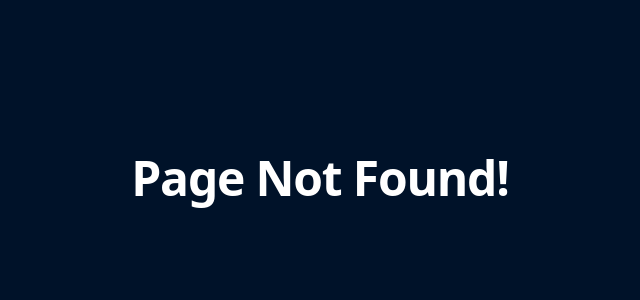
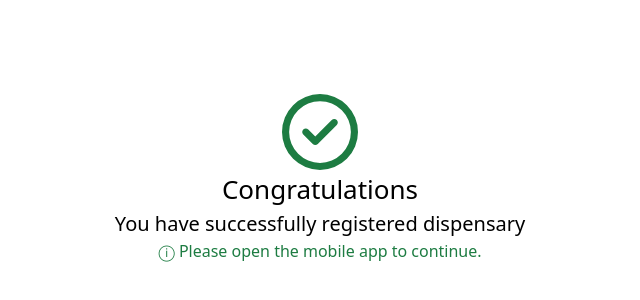
Before and after one commit to dignitestudios-dev/BuzzHub-SignUp, a React (Vite) app: page /subscribe-success in a window 1280 px wide. Before the commit this address had no page. Shown: the part 222-522 px from the top of the page, without its empty margins (320-960 px from the left). Built offline with nearby package versions, Linux system fonts and the light colour scheme.

Commit message:
success screens

```diff
--- a/src/App.jsx
+++ b/src/App.jsx
@@ -10,17 +10,19 @@ import RequestSuccessScreen from "./components/RequestSuccessScreen";
 import AddCard from "./pages/AddCard";
 import Login from "./pages/Login";
 import PageNotFound from "./pages/PageNotFound";
+import SubscriptionSuccess from "./pages/SubscriptionSuccess";
 
 function App() {
   return (
     <Routes>
       <Route path="/" element={<SignUp />} />
       <Route
-        path="/login/:token/:isSubscribed/:isApproved/:isSessionComplete/:isVerified"
+        path="/login/:token/:isSubscribed/:isApproved/:isVerified"
         element={<Login />}
       />
       <Route path="/verify-otp" element={<VerifyOtp />} />
-      <Route path="/success" element={<SuccessScreen />} />
+      <Route path="/verify-success" element={<SuccessScreen />} />
+      <Route path="/subscribe-success" element={<SubscriptionSuccess />} />
       <Route path="/req-success" element={<RequestSuccessScreen />} />
       <Route path="/userinfo" element={<UserInfo />} />
       <Route path="/packages" element={<Packages />} />
--- a/src/components/RequestSuccessScreen.jsx
+++ b/src/components/RequestSuccessScreen.jsx
@@ -1,5 +1,7 @@
+import axios from "../axios";
 import React, { useEffect } from "react";
-import { IoCheckmarkCircle } from "react-icons/io5";
+import { FaRegCircleCheck } from "react-icons/fa6";
+import { FiLoader } from "react-icons/fi";
 import { LuLoader2 } from "react-icons/lu";
 import { MdCancel } from "react-icons/md";
 import { useNavigate, useLocation } from "react-router-dom";
@@ -9,6 +11,24 @@ const RequestSuccessScreen = () => {
   // const isStatus = "rejct";
   const { state } = useLocation();
   console.log("🚀 ~ RequestSuccessScreen ~ state:", state);
+
+  const [loading, setLoading] = useState(false);
+  const createConnect = async () => {
+    try {
+      setLoading(true);
+      const linkResponse = await axios.post("dispensary/create-account-link");
+      console.log("Stripe account link response:", linkResponse);
+
+      if (linkResponse.status === 200) {
+        setLoading(false);
+        const accountLink = linkResponse.data.accountLink;
+        window.location.href = accountLink;
+      }
+    } catch (error) {
+      console.log("🚀 ~ handle stripe link ~ error:", error);
+      setLoading(false);
+    }
+  };
 
   return (
     <div className="flex flex-col justify-center items-center w-screen h-screen text-center gap-4 relative">
@@ -51,20 +71,32 @@ const RequestSuccessScreen = () => {
           </div>
         </div>
       ) : (
-        <div>
-          <div className="flex justify-center items-center">
-            <IoCheckmarkCircle size={76} className="text-[#3CDC69] mx-auto" />
-          </div>
+        <div className="flex flex-col justify-center items-center w-screen h-screen text-center gap-4 relative">
           <div>
-            <p className="text-[24px] font-semibold">Request approved</p>
-          </div>
-          <div className="px-24">
-            <p className="text-[12px] text-secondary">
-              Your request has been approved successfully!
-            </p>
-            {/* <button className="bg-[#c00000] p-2 rounded-lg text-[16px] text-white mt-3 hover:bg-[#c00000cc]">
-          Back to signup
-        </button> */}
+            <div className="flex justify-center items-center">
+              <FaRegCircleCheck size={76} color="#1D7C42" />
+            </div>
+            <div>
+              <p className="text-[26px]">Congratulations</p>
+            </div>
+            <div>
+              <p className="text-[20px]">
+                Your subscription has been activated successfully!
+              </p>
+
+              {/* <RiLoader3Line className="animate-spin mx-auto text-[42px]" /> */}
+              <button
+                onClick={createConnect}
+                className="bg-[#0093c0] p-2 rounded-lg text-[16px] text-white mt-3 hover:bg-[#0093c0cc]"
+              >
+                <div className="flex items-center">
+                  <span className="mr-1">Create Connect Account</span>
+                  {loading && (
+                    <FiLoader className="animate-spin text-lg mx-auto mt-1" />
+                  )}
+                </div>
+              </button>
+            </div>
           </div>
         </div>
       )}
--- a/src/pages/AddCard.jsx
+++ b/src/pages/AddCard.jsx
@@ -7,7 +7,7 @@ import { useLocation } from "react-router-dom";
 
 const AddCard = () => {
   const { state } = useLocation();
-  console.log("🚀 ~ AddCard ~ state:", state);
+
   const stripePromise = loadStripe(import.meta.env.VITE_STRIPE_API_KEY);
 
   const [cardHolderName, setCardHolderName] = useState("");
--- a/src/pages/Login.jsx
+++ b/src/pages/Login.jsx
@@ -7,15 +7,12 @@ import { FiLoader } from "react-icons/fi";
 //
 
 const Login = () => {
-  const { token, isSubscribed, isApproved, isSessionComplete, isVerified } =
-    useParams();
+  const { token, isSubscribed, isApproved, isVerified } = useParams();
 
   const decodedToken = decodeURIComponent(token);
-  console.log("🚀 ~ Login ~ decodedToken:", decodedToken);
 
   const navigate = useNavigate();
 
-  const [loading, setLoading] = useState(false);
   const [loadingScreen, setLoadingScreen] = useState(true);
 
   const handleTokenLogin = async () => {
@@ -23,25 +20,23 @@ const Login = () => {
       if (isVerified === "true") {
         console.log("decode token is: ", decodedToken);
         sessionStorage.setItem("token", decodedToken);
-        if (isApproved === "true") {
-          navigate("/req-success", { state: "pending" });
-        } else {
+        if (isApproved === "Approved") {
           if (isSubscribed === "true") {
             navigate("/req-success", { state: "approve" });
             console.log("is subscribe call");
           } else {
-            console.log("is subscribe else call");
             navigate("/packages");
           }
+        } else if (isApproved === "Pending") {
+          navigate("/req-success", { state: "pending" });
+        } else {
+          navigate("/req-success", { state: "reject" });
         }
       } else {
-        console.log("is verified else call");
         navigate("/verify-otp", { state: decodedToken });
       }
-      // navigate("/dashboard");
-      setLoading(false);
     } catch (err) {
-      console.log("🚀 ~ createAccount ~ err:", err);
+      console.log("🚀 ~ handleTokenLogin ~ err:", err);
       ErrorToast("User Not Found");
     } finally {
       setLoadingScreen(false);
--- /dev/null
+++ b/src/pages/SubscriptionSuccess.jsx
@@ -0,0 +1,33 @@
+import axios from "../axios";
+import React, { useState } from "react";
+import { FaRegCircleCheck } from "react-icons/fa6";
+import { FiLoader } from "react-icons/fi";
+import { RiLoader3Line } from "react-icons/ri";
+
+const SubscriptionSuccess = () => {
+  return (
+    <div className="flex flex-col justify-center items-center w-screen h-screen text-center gap-4 relative">
+      <div>
+        <div className="flex justify-center items-center">
+          <FaRegCircleCheck size={76} color="#1D7C42" />
+        </div>
+        <div>
+          <p className="text-[26px]">Congratulations</p>
+        </div>
+        <div>
+          <p className="text-[20px]">
+            You have successfully registered dispensary
+          </p>
+
+          <p className="text-[14px] lg:text-[16px] font-normal text-primary">
+            ⓘ Please open the mobile app to continue.
+          </p>
+
+          {/* <RiLoader3Line className="animate-spin mx-auto text-[42px]" /> */}
+        </div>
+      </div>
+    </div>
+  );
+};
+
+export default SubscriptionSuccess;
--- a/src/pages/VerifyOtp.jsx
+++ b/src/pages/VerifyOtp.jsx
@@ -63,7 +63,7 @@ const VerifyOtp = () => {
       if (response?.status === 200) {
         sessionStorage.setItem("token", response?.data?.token);
         setLoading(false);
-        navigate("/success");
+        navigate("/verify-success");
       }
     } catch (err) {
       console.log("🚀 ~ createAccount ~ err:", err);
```
Also changed, not shown: src/pages/UserInfo.jsx (+0 -13 lines).
